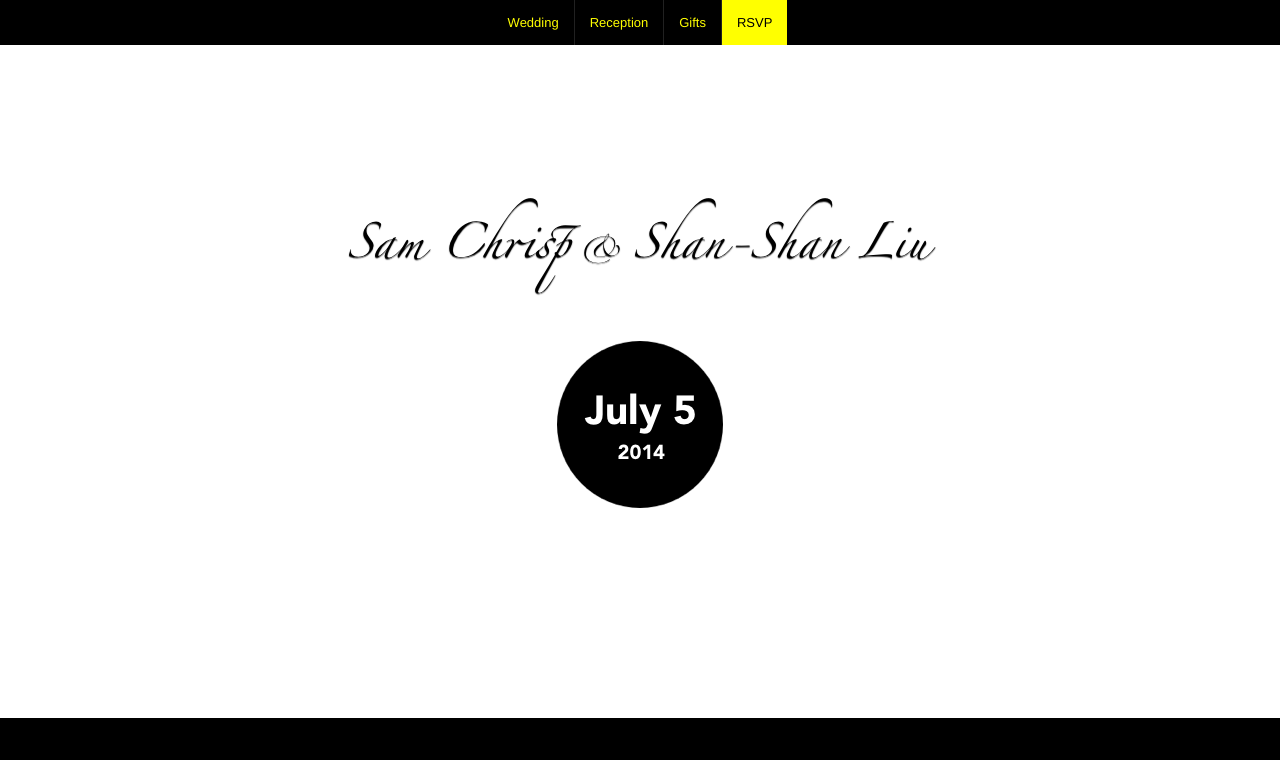
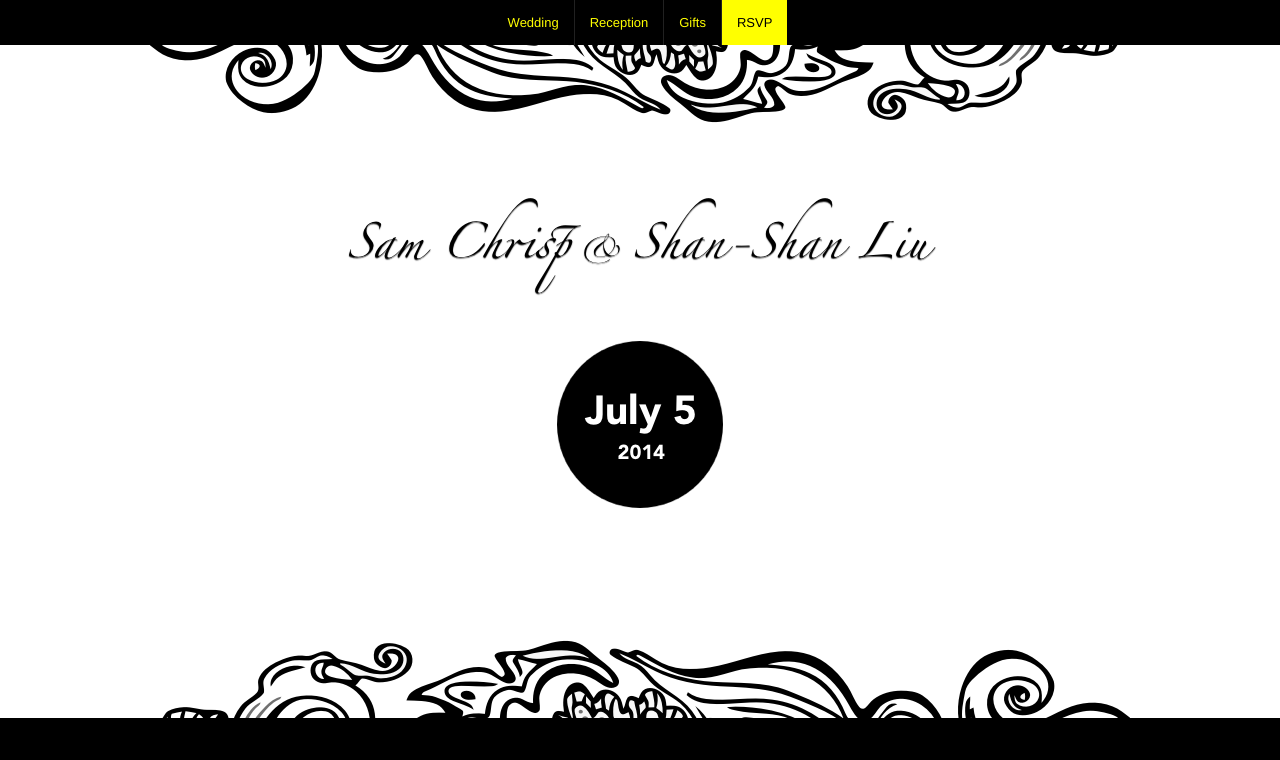
Before and after one commit to samandshany/samandshany.github.io, a website: page index.html in a window 1280 px wide. Shown: the top 760 px of the page. Drawn offline with Linux system fonts and the light colour scheme.

Commit message:
more tweaks

```diff
--- a/scss/app.scss
+++ b/scss/app.scss
@@ -49,7 +49,7 @@ h3.title { text-align: center; margin-top: 1em; margin-bottom: 1em; }
 .center { text-align: center; }
 
 .top-row {
-	background-image: url('/wedding/imgs/vector_tmp.png');
+	background-image: url('../imgs/vector_tmp.png');
 	background-position: center -215px;
 	background-repeat: no-repeat;
 	padding-top: 110px;
@@ -58,7 +58,7 @@ h3.title { text-align: center; margin-top: 1em; margin-bottom: 1em; }
 .page-divider {
 	width: 100%;
 	height: 220px;
-	background: url('/wedding/imgs/vector_tmp.png') center -215px no-repeat;
+	background: url('../imgs/vector_tmp.png') center -215px no-repeat;
 	-webkit-transform: rotate(180deg);
 	-moz-transform: rotate(180deg);
 	-ms-transform: rotate(180deg);
```
Also changed, not shown: stylesheets/app.css, 1 other file.
